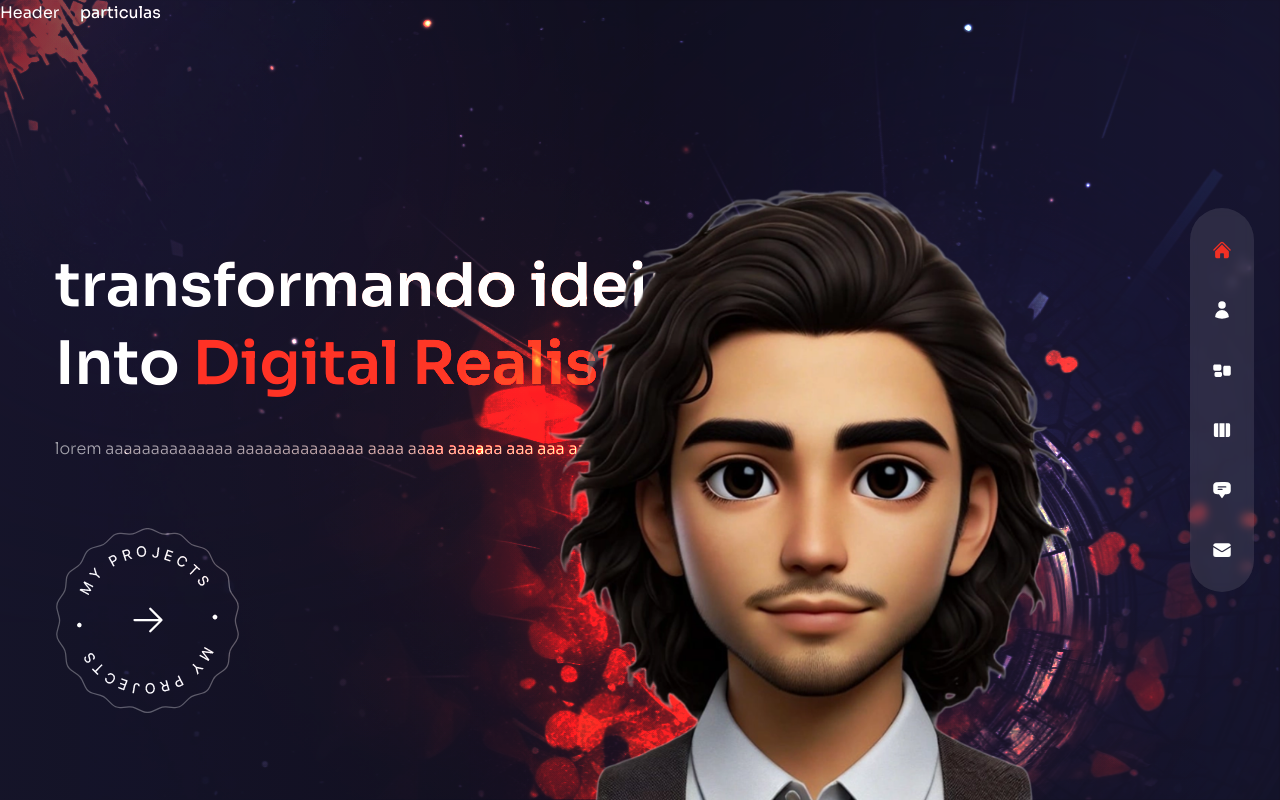
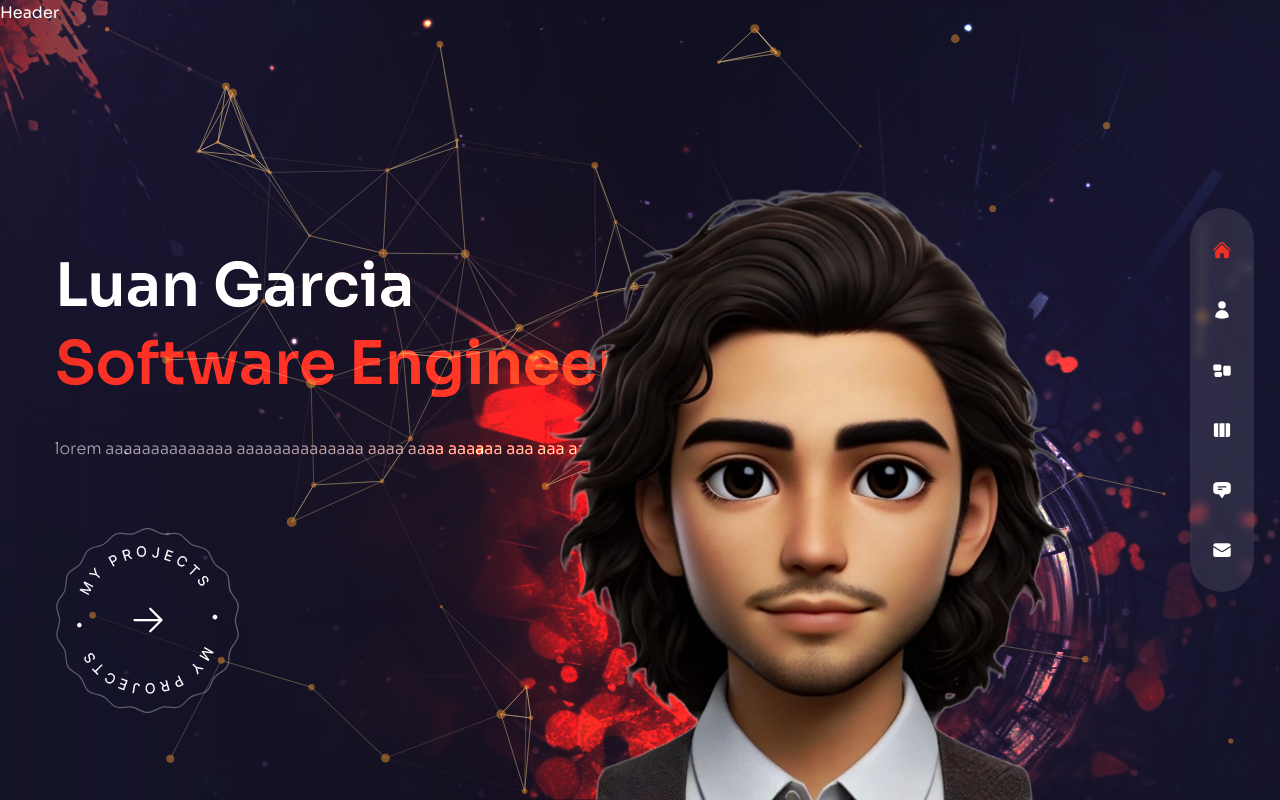
Before and after one commit to Luansramos/Portifolio-Luan, a Next.js app in the folder portifolio/: page / in a window 1280 px wide. Built offline with nearby package versions, Linux system fonts and the light colour scheme.

Commit message:
fazendo particulas

```diff
--- a/portifolio/components/ParticlesContainer.js
+++ b/portifolio/components/ParticlesContainer.js
@@ -1,9 +1,111 @@
+
+import { Particles } from 'react-tsparticles';
+import { loadFull } from 'tsparticles';
+import React, { useCallback } from 'react';
+import { distance } from 'framer-motion';
+
+const ParticlesContainer = () => {
+  // init
+  const particlesInit = useCallback(async (engine) => {
+    await loadFull(engine);
+  }, []);
+
+
+  const particlesLoaded = useCallback(async () => { }, []);
+  return <Particles
+    className='w-full h-full absolute translate-z-0'
+    id='tsparticles'
+    init={particlesInit}
+    loaded={particlesLoaded}
+    options={{
+      fullScreen: { enable: false },
+      background: {
+        color: {
+          value: ''
+        },
+      },
+      fdsLimit: 120,
+      interactivity: {
+        events: {
+          onClick: {
+            enable: false,
+            mode: 'push',
+          },
+          onHover: {
+            enable: true,
+            mode: 'repulse',
+          },
+          resize: true,
+        },
+        modes: {
+          push: {
+            quantify: 90
+          },
+          repulse: {
+            distance: 100,
+            duration: 0.4,
+          }
+        }
+      },
+      particles: {
+        color: {
+          value: '#e68e2e',
+
+        },
+        links: {
+          color: '#f5d393',
+          distance: 150,
+          enable: true,
+          opacity: 0.5,
+          width: 1
+
+        },
+        collisions: {
+          enable: true,
+
+        },
+        move: {
+          direction: 'none',
+          enable: true,
+          outModes: {
+            default: 'bounce',
+          },
+          random: false,
+          speed: 1,
+          strainght: false,
+        },
+        number: {
+          density: {
+            anable: true,
+            area: 800
+          },
+          value: 80,
+
+        },
+        opacity: {
+          value: 0.5,
+        },
+        shape: {
+          type: 'circle'
+        },
+        size: {
+          value: { min: 1, max: 5 },
+
+        },
+      },
+      detectRetina: true,
+    }}
+  />;
+};
 
 
 
 
-const ParticlesContainer = () => {
-  return <div>Particles Container</div>;
-};
+
+
+
+
+
+
 
 export default ParticlesContainer;
--- a/portifolio/pages/index.js
+++ b/portifolio/pages/index.js
@@ -27,8 +27,8 @@
             animate='show'
             exit={'hidden'}
 
-            className="h1" > transformando ideias <br /> Into{''}
-            <span className="text-accent"> Digital Realist</span>
+            className="h1" > Luan Garcia <br />
+            <span className="text-accent"> Software Engineer </span>
           </motion.h1>
 
           {/* //subtitulo */}
@@ -59,9 +59,10 @@
       </div>
       {/* //imagem  */} <div className="w-[1200px] h-full absolute right-0 bottom-0">
         {/* bg imagem */} <div className="bg-none xl:bg-explosion xl:bg-cover xl:bg-right xl:bg-no-repeat w-full h-full absolute mix-blend-color-dodge translate-z-0"></div>
-        {/* particulas */} <div className="">
-          particulas
-        </div>
+
+        {/* particulas */} <ParticleContainer/>
+
+
         {/* avatar */} <motion.div
           variants={fadeIn('up', 0.5)}
           initial="hidden"
```
